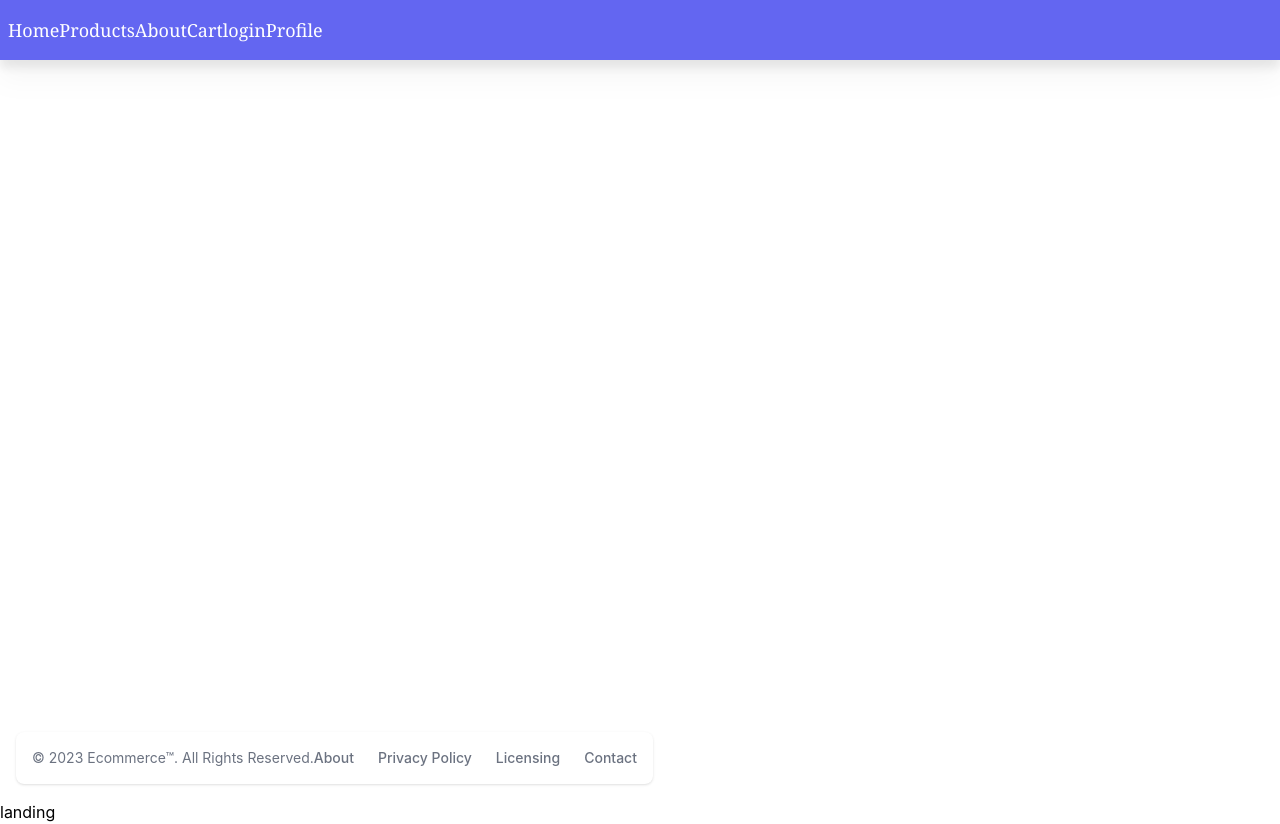
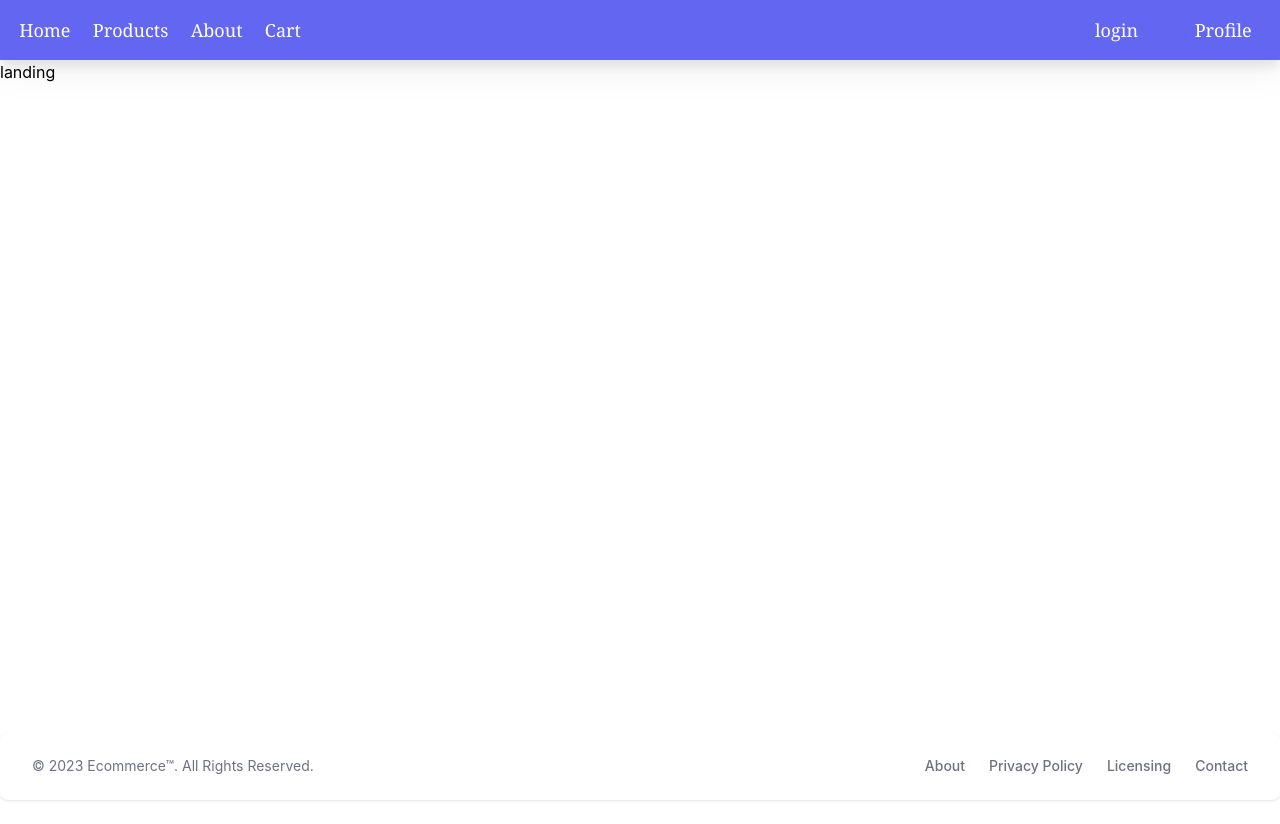
Before and after one commit to WajahatFit/new-app, a React (Create React App) app: page / in a window 1280 px wide. After the commit the page ends 800 px from the top, so only its background shows below. Built offline with nearby package versions, Linux system fonts and the light colour scheme.

Commit message:
styles the navbar and fixes the footer

```diff
--- a/src/App.tsx
+++ b/src/App.tsx
@@ -13,10 +13,9 @@ function App() {
   return (
     <>
       <BrowserRouter>
-        <div className="h-screen w-screen relative">
-          <Navbar />
-          <Footer />
-        </div>
+        <Navbar />
+        <Footer />
+
         <Routes>
           <Route path="/" element={<Landing />} />
           <Route path="/about" element={<About />} />
--- a/src/components/footer.tsx
+++ b/src/components/footer.tsx
@@ -2,8 +2,7 @@ import React from "react";
 
 const Footer = () => {
   return (
-    <div className="w-full absolute bottom-0 ">
-      <footer className="w-fit bg-white rounded-lg shadow m-4 dark:bg-gray-800">
+    <footer className="fixed bottom-0 left-0 right-0 py-2 px-4 bg-white rounded-lg shadow dark:bg-gray-800">
       <div className=" w-full mx-auto max-w-screen-xl p-4 md:flex md:items-center md:justify-between">
         <span className="text-sm text-gray-500 sm:text-center dark:text-gray-400">
           © 2023{" "}
@@ -45,7 +44,6 @@ const Footer = () => {
         </ul>
       </div>
     </footer>
-    </div>
   );
 };
 
--- a/src/components/navbar.tsx
+++ b/src/components/navbar.tsx
@@ -3,8 +3,8 @@ import { NavLink } from "react-router-dom";
 
 const Navbar = () => {
   return (
-    <div className=" bg-indigo-500 text-white font-serif text-lg drop-shadow-xl">
-      <ul className="w-1/4 flex justify-between px-2 py-4 cursor-pointer ">
+    <div className="flex justify-between bg-indigo-500 text-white font-serif text-lg drop-shadow-xl ">
+      <ul className="w-1/4 flex justify-around px-2 py-4 cursor-pointer ">
         <li>
           <NavLink to="/">Home</NavLink>
         </li>
@@ -17,6 +17,8 @@ const Navbar = () => {
         <li>
           <NavLink to="/checkout">Cart</NavLink>
         </li>
+      </ul>
+      <ul className="w-1/6 flex justify-around items-center">
         <li>
           <NavLink to="/auth">login</NavLink>
         </li>
```
Lines whose indentation alone changed are shown as unchanged.
